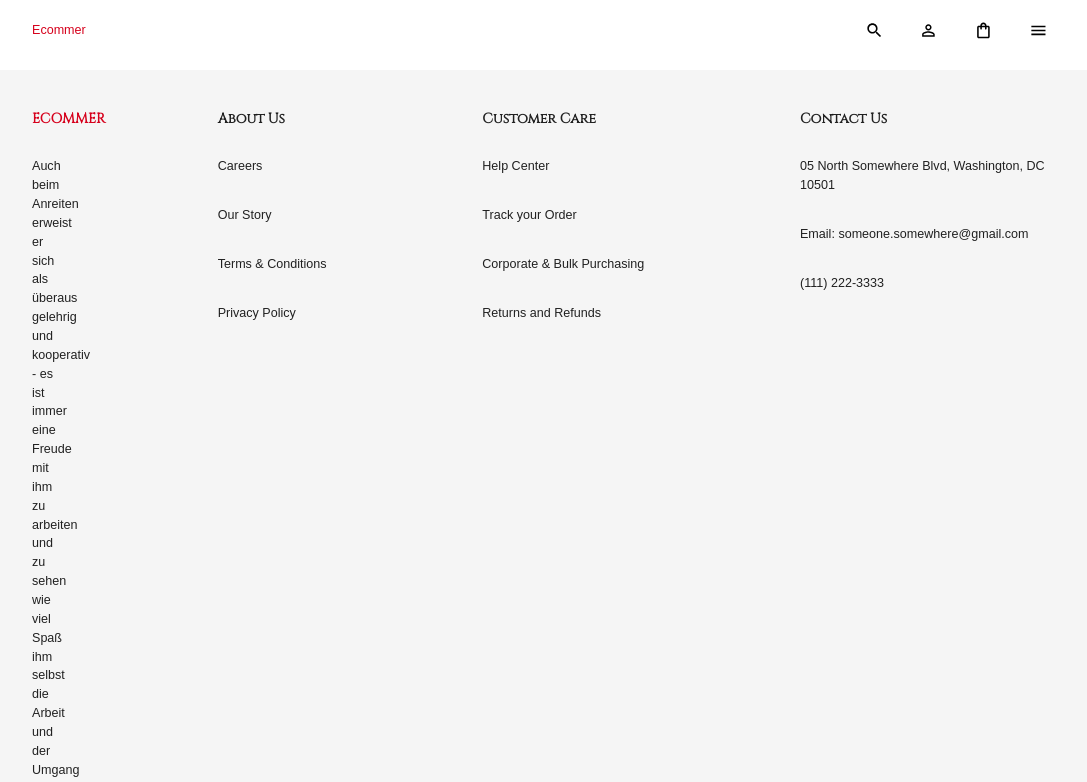
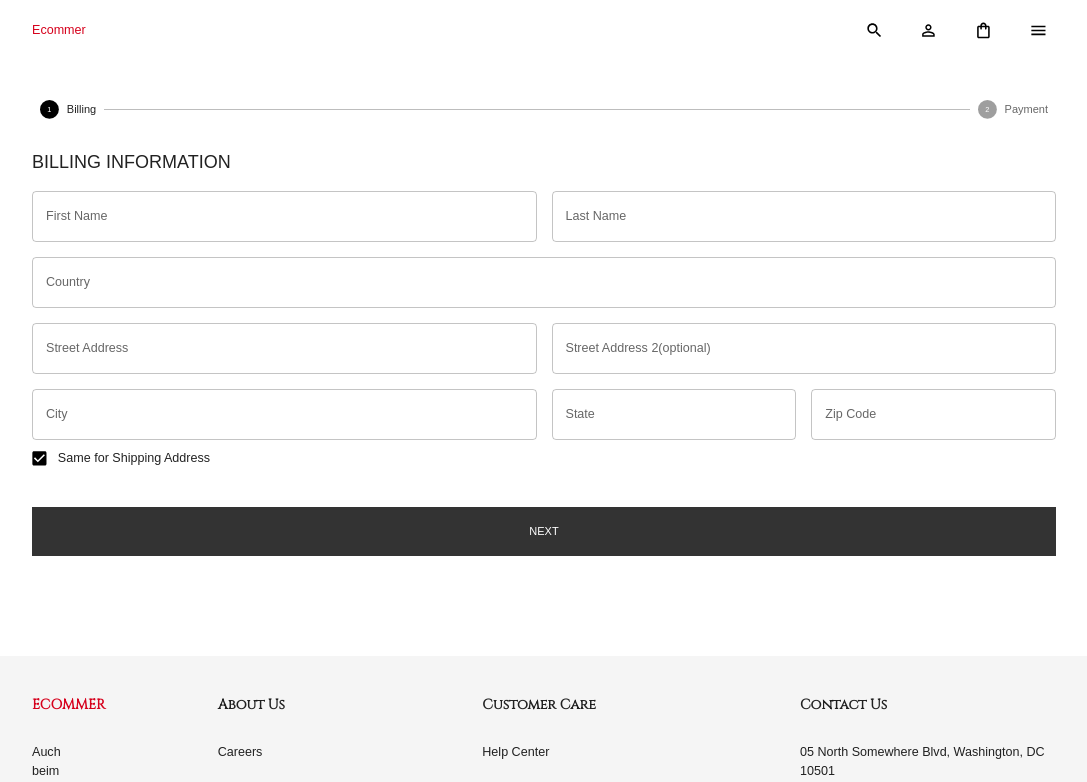
Before and after one commit to eLLeSpieL/Elle-ecommerce, a React (Create React App) app in the folder client/: page /checkout in a window 1280 px wide. Shown: the top 782 px of the page, without its empty margins (96-1183 px from the left). Built offline with nearby package versions, Linux system fonts and the light colour scheme; a web font is replaced by a local one.

Commit message:
Checkout with errors

```diff
--- a/client/src/scenes/checkout/AddressForm.jsx
+++ b/client/src/scenes/checkout/AddressForm.jsx
@@ -1,6 +1,133 @@
+import { useMediaQuery, TextField, Box } from "@mui/material";
+import { getIn } from "formik";
 
-const AddressForm = () => {
+const AddressForm = ({
+    type,
+    values,
+    errors,
+    touched,
+    handleBlur,
+    handleChange,
+}) => {
+    const isNonMobile = useMediaQuery("(min-width:600px)");
 
-}
+    //these function is to allow better code readability
+    const formattedName = (field) => `${type}.${field}`;
+
+    const formattedError = (field) => Boolean(
+        getIn(touched, formattedName(field)) &&
+        getIn(errors, formattedName(field))
+    );
+
+    const formattedHelper = (field) =>
+    getIn(touched, formattedName(field)) && getIn(errors, formattedName(field));
+
+    return (
+        <Box
+            display="grid"
+            gap="15px"
+            gridTemplateColumns="repeat(4, minmax(0,1fr))"
+            sx={{ "& > div": { gridColumn:isNonMobile ? undefined : "span 4" } }}
+        >
+            <TextField
+                fullWidth
+                type="text"
+                label="First Name"
+                onBlur={handleBlur}
+                onChange={handleChange}
+                value={values.firstName}
+                name={formattedName("firstName")}
+                error={formattedError("firstName")}
+                helperText={formattedHelper("firstName")}
+                sx={{ gridColumn: "span 2" }}
+            />
+            <TextField
+                fullWidth
+                type="text"
+                label="Last Name"
+                onBlur={handleBlur}
+                onChange={handleChange}
+                value={values.lastName}
+                name={formattedName("lastName")}
+                error={formattedError("lastName")}
+                helperText={formattedHelper("lastName")}
+                sx={{ gridColumn: "span 2" }}
+            />
+            <TextField
+                fullWidth
+                type="text"
+                label="Country"
+                onBlur={handleBlur}
+                onChange={handleChange}
+                value={values.country}
+                name={formattedName("country")}
+                error={formattedError("country")}
+                helperText={formattedHelper("country")}
+                sx={{ gridColumn: "span 4" }}
+            />
+            <TextField
+                fullWidth
+                type="text"
+                label="Street Address"
+                onBlur={handleBlur}
+                onChange={handleChange}
+                value={values.street1}
+                name={formattedName("street1")}
+                error={formattedError("street1")}
+                helperText={formattedHelper("street1")}
+                sx={{ gridColumn: "span 2" }}
+            />
+            <TextField
+                fullWidth
+                type="text"
+                label="Street Address 2(optional)"
+                onBlur={handleBlur}
+                onChange={handleChange}
+                value={values.street2}
+                name={formattedName("street2")}
+                error={formattedError("street2")}
+                helperText={formattedHelper("street2")}
+                sx={{ gridColumn: "span 2" }}
+            />
+            <TextField
+                fullWidth
+                type="text"
+                label="City"
+                onBlur={handleBlur}
+                onChange={handleChange}
+                value={values.city}
+                name={formattedName("city")}
+                error={formattedError("city")}
+                helperText={formattedHelper("city")}
+                sx={{ gridColumn: "span 2" }}
+            />
+            <TextField
+                fullWidth
+                type="text"
+                label="State"
+                onBlur={handleBlur}
+                onChange={handleChange}
+                value={values.state}
+                name={formattedName("state")}
+                error={formattedError("state")}
+                helperText={formattedHelper("state")}
+                sx={{ gridColumn: "1fr" }}
+            />
+            <TextField
+                fullWidth
+                type="text"
+                label="Zip Code"
+                onBlur={handleBlur}
+                onChange={handleChange}
+                value={values.zipCode}
+                name={formattedName("zipCode")}
+                error={formattedError("zipCode")}
+                helperText={formattedHelper("zipCode")}
+                sx={{ gridColumn: "1fr" }}
+            />
+        </Box>
+    )
+
+};
 
 export default AddressForm;
--- a/client/src/scenes/checkout/Checkout.jsx
+++ b/client/src/scenes/checkout/Checkout.jsx
@@ -4,11 +4,12 @@ import { Formik } from 'formik';
 import { useState } from 'react';
 import * as yup from "yup";
 import Shipping from "./Shipping";
+import Payment from "./Payment";
 import { shades } from "../../theme";
 
 const initialValues = {
     billingAddress : {
-        fistName: "",
+        firstName: "",
         lastName: "",
         country: "",
         street1: "",
@@ -19,7 +20,7 @@ const initialValues = {
     },
     shippingAddress : {
         isSameAddress: true,
-        fistName: "",
+        firstName: "",
         lastName: "",
         country: "",
         street1: "",
@@ -35,7 +36,7 @@ const initialValues = {
 const checkoutSchema = [
     yup.object().shape({
         billingAddress: yup.object().shape({
-            fistName: yup.string().required("required"),
+            firstName: yup.string().required("required"),
             lastName: yup.string().required("required"),
             country: yup.string().required("required"),
             street1: yup.string().required("required"),
@@ -46,7 +47,7 @@ const checkoutSchema = [
         }),
         shippingAddress: yup.object().shape({
             isSameAddress: yup.boolean(),
-            fistName: yup.string().when("isSameAddress", { is: false, then: yup.string().required("required")}),
+            firstName: yup.string().when("isSameAddress", { is: false, then: yup.string().required("required")}),
             lastName: yup.string().when("isSameAddress", { is: false, then: yup.string().required("required")}),
             country: yup.string().when("isSameAddress", { is: false, then: yup.string().required("required")}),
             street1: yup.string().when("isSameAddress", { is: false, then: yup.string().required("required")}),
@@ -68,13 +69,26 @@ const Checkout = () => {
     const isFirstStep = activeStep === 0;
     const isSecondStep = activeStep ===1;
 
-    const handleFormSubmit = async (value, actions) => {
+    const handleFormSubmit = async (values, actions) => {
         setActiveStep(activeStep + 1);
-    }
+
+        //copies billing address to shipping address
+        if(isFirstStep && values.shippingAddress.isSameAddress){
+            actions.setFieldValue("shippingAddress", {
+                ...values.billingAddress, isSameAddress: true,
+            })
+        }
+
+        if(isSecondStep){
+            makePayment(values);
+        }
+
+        actions.setTouched({});
+    };
 
     async function  makePayment(values){}
 
-    return
+    return (
     <Box width="80%" m="100px auto">
         <Stepper activeStep={activeStep} sx={{ m: "20px 0 "}}>
             <Step>
@@ -100,22 +114,62 @@ const Checkout = () => {
                     setFieldValue
                 }) => (
                     <form onSubmit={handleSubmit}>
-                        {isFirst && (
+                        {isFirstStep && (
                             <Shipping
                                 values = {values}
                                 errors = {errors}
                                 touched = {touched}
                                 handleBlur = {handleBlur}
                                 handleChange = {handleChange}
-                                handleSubmit = {handleSubmit}
                                 setFieldValue = {setFieldValue}
                             />
                         )}
+                        {isSecondStep && (
+                            <Payment
+                                values = {values}
+                                errors = {errors}
+                                touched = {touched}
+                                handleBlur = {handleBlur}
+                                handleChange = {handleChange}
+                                setFieldValue = {setFieldValue}
+                            />
+                        )}
+                        <Box display="flex" justifyContent="space-between" gap="50px">
+                            {isSecondStep && (
+                                <Button
+                                    fullWidth
+                                    color="primary"
+                                    variant="contained"
+                                    sx={{
+                                        backgroundColor: shades.primary[200],
+                                        boxShadow: "none",
+                                        color: "white",
+                                        borderRadius: 0,
+                                        padding: "15px 40px"
+                                    }}
+                                    onClick={() => setActiveStep(activeStep - 1)}
+                                >BACK</Button>
+                            )}
+                            <Button
+                                fullWidth
+                                type="submit"
+                                color="primary"
+                                variant="contained"
+                                sx={{
+                                    backgroundColor: shades.primary[400],
+                                    boxShadow: "none",
+                                    color: "white",
+                                    borderRadius: 0,
+                                    padding: "15px 40px"
+                                }}
+                                onClick={() => setActiveStep(activeStep - 1)}
+                            >{isFirstStep ? "NEXT" : "PLACE ORDER"}</Button>
+                        </Box>
                     </form>
                 )}
             </Formik>
         </Box>
-    </Box>;
+    </Box>);
 }
 
 export default Checkout;
--- /dev/null
+++ b/client/src/scenes/checkout/Payment.jsx
@@ -0,0 +1,38 @@
+import { Box, Typography, TextField } from "@mui/material";
+
+const Payment = ({ values, touched, errors, handleBlur, handleChange }) => {
+    return(
+        <Box m="30px 0">
+            {/* CONTACT INFO */}
+            <Box>
+                <Typography sx={{ mb: "15px "}} fontSize="18px"> CONTACT INFO</Typography>
+                <TextField
+                    fullWidth
+                    type="text"
+                    label="Email"
+                    onBlur={handleBlur}
+                    onChange={handleChange}
+                    value={values.email}
+                    name="email"
+                    error={!!touched.email && !!errors.email}
+                    helperText={touched.email && errors.email}
+                    sx={{ gridColumn: "span 4", marginBottom: "15px" }}
+                />
+                <TextField
+                    fullWidth
+                    type="text"
+                    label="Phone Number"
+                    onBlur={handleBlur}
+                    onChange={handleChange}
+                    value={values.phoneNumber}
+                    name="phoneNumber"
+                    error={!!touched.phoneNumber && !!errors.phoneNumber}
+                    helperText={touched.phoneNumber && errors.phoneNumber}
+                    sx={{ gridColumn: "span 4" }}
+                />
+            </Box>
+        </Box>
+    );
+}
+
+export default Payment;
--- a/client/src/scenes/checkout/Shipping.jsx
+++ b/client/src/scenes/checkout/Shipping.jsx
@@ -7,7 +7,6 @@ const Shipping = ({
     touched,
     handleBlur,
     handleChange,
-    handleSubmit,
     setFieldValue
 }) => {
     return (
@@ -17,10 +16,47 @@ const Shipping = ({
                 <Typography sx={{ mb: "15px" }} fontSize="18px">
                     BILLING INFORMATION
                 </Typography>
-                <AddressForm />
+                <AddressForm
+                    type = "billingAddress"
+                    values = {values.billingAddress}
+                    errors = {errors}
+                    touched = {touched}
+                    handleBlur = {handleBlur}
+                    handleChange = {handleChange}
+                />
             </Box>
+
+            <Box mb="20px">
+                <FormControlLabel
+                    label="Same for Shipping Address"
+                    control={
+                        <Checkbox
+                            defaultChecked
+                            value={values.shippingAddress.isSameAddress}
+                            onChange={() => setFieldValue("shippingAddress.isSameAddress", !values.shippingAddress.isSameAddress)}
+                        />
+                    }
+                />
+            </Box>
+
+            {/* SHIPPING FORM */}
+            {!values.shippingAddress.isSameAddress && (
+                <Box>
+                    <Typography sx={{ mb: "15px" }} fontSize="18px">
+                        SHIPPING INFORMATION
+                    </Typography>
+                    <AddressForm
+                        type = "shippingAddress"
+                        value = {values.shippingAddress}
+                        errors = {errors}
+                        touched = {touched}
+                        handleBlur = {handleBlur}
+                        handleChange = {handleChange}
+                    />
+                </Box>
+            )}
         </Box>
-    )
+    );
 };
 
 export default Shipping;
```
